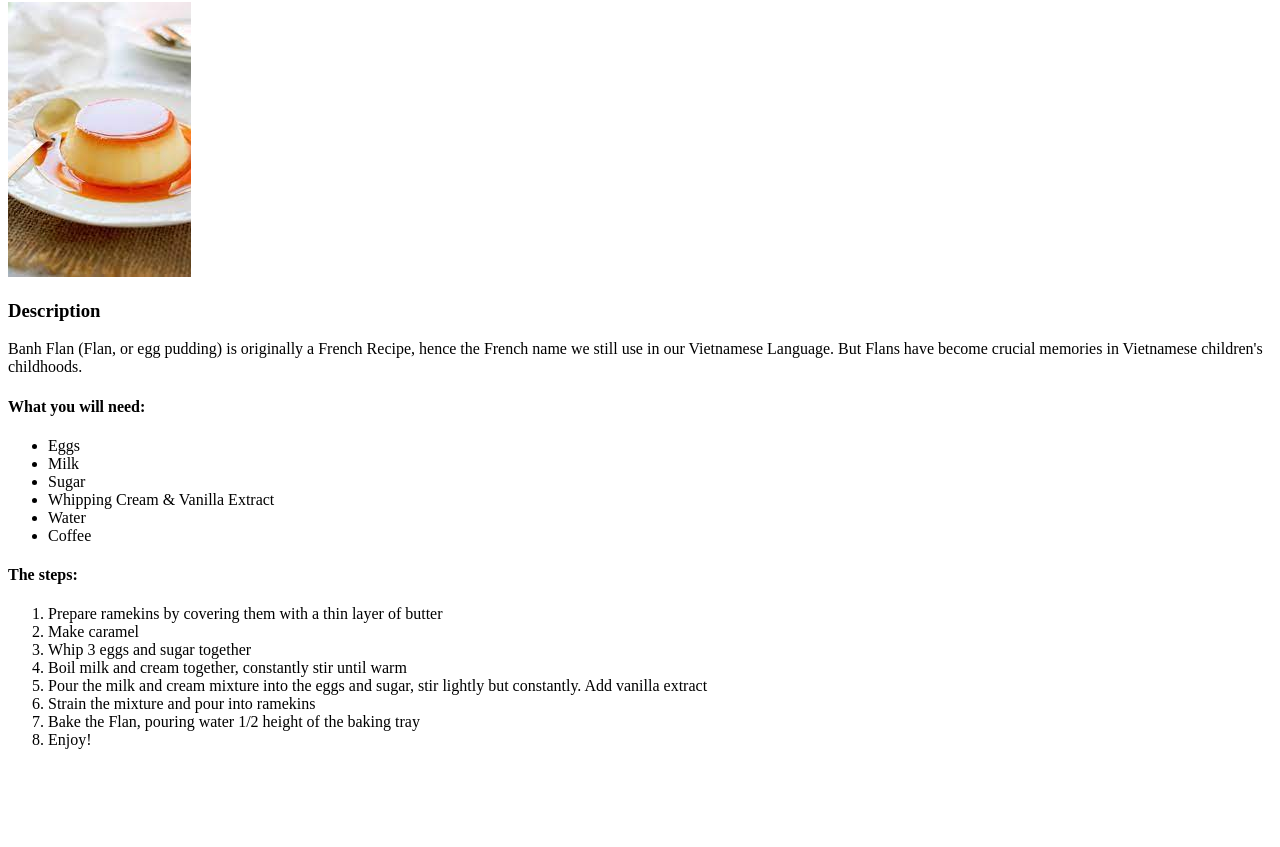
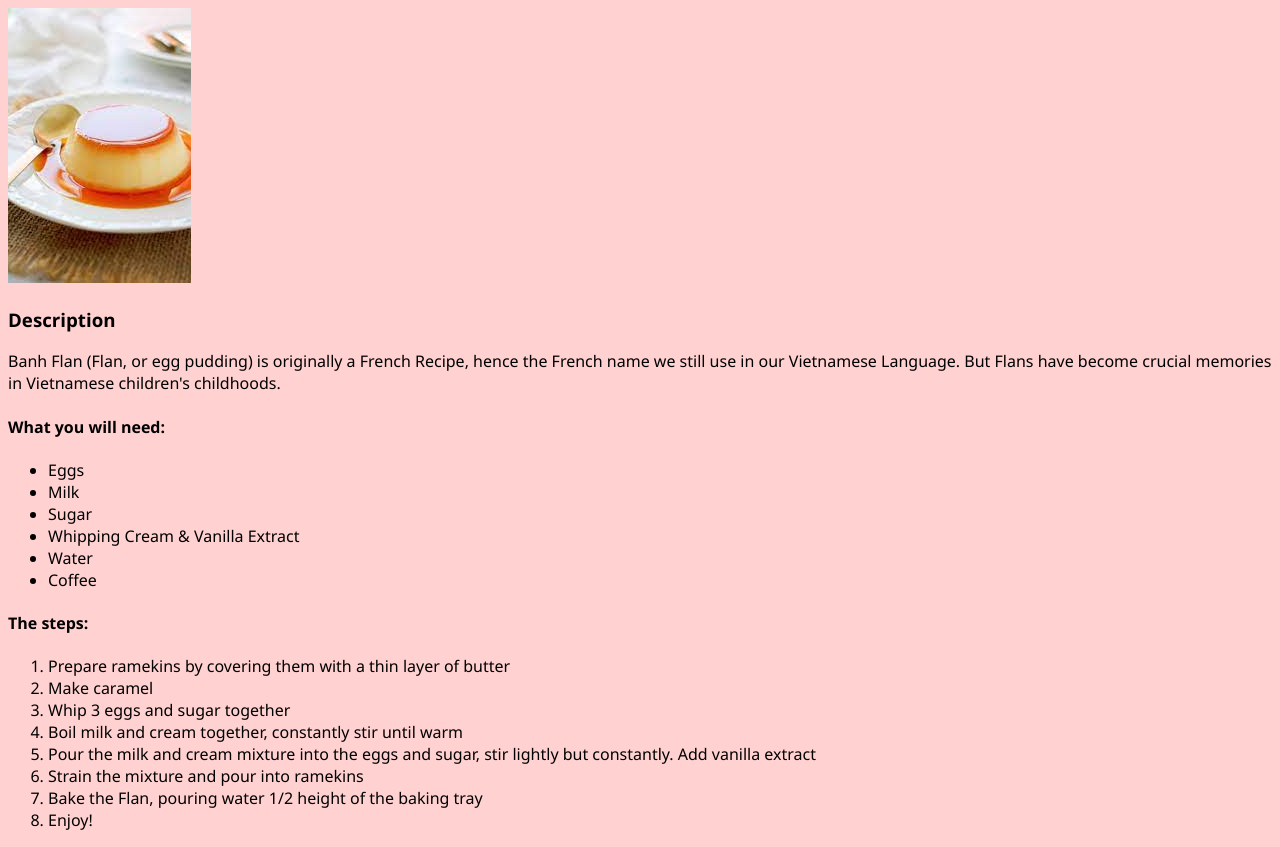
Before and after one commit to guanqcamole/odin-recipes, a plain HTML site: page recipes/BanhFlan/banhflan.html in a window 1280 px wide. Shown: the part 78-925 px from the top of the page. Before the commit the page ends 843 px from the top, so only its background shows below. Drawn offline with Linux system fonts and the light colour scheme.

Commit message:
Add style.css to BanhGio/ and BanhFlan/, adding 1 line each to both htmls

```diff
--- a/recipes/BanhFlan/banhflan.html
+++ b/recipes/BanhFlan/banhflan.html
@@ -3,6 +3,7 @@
     <head>
         <meta charset="UTF-8">
         <title>Banh Flan Recipe</title>
+        <link rel="stylesheet" href="style.css">
     </head>
 
     <body>
--- /dev/null
+++ b/recipes/BanhFlan/style.css
@@ -0,0 +1,4 @@
+* {
+    background-color: rgb(255, 209, 209);
+    font-family:'Segoe UI', Tahoma, Geneva, Verdana, sans-serif;
+}
--- /dev/null
+++ b/recipes/BanhGio/style.css
@@ -0,0 +1,4 @@
+* {
+    background-color: rgb(255, 209, 209);
+    font-family:'Segoe UI', Tahoma, Geneva, Verdana, sans-serif;
+}
```
Also changed, not shown: recipes/BanhGio/banhgio.html (+1 -0 lines).
